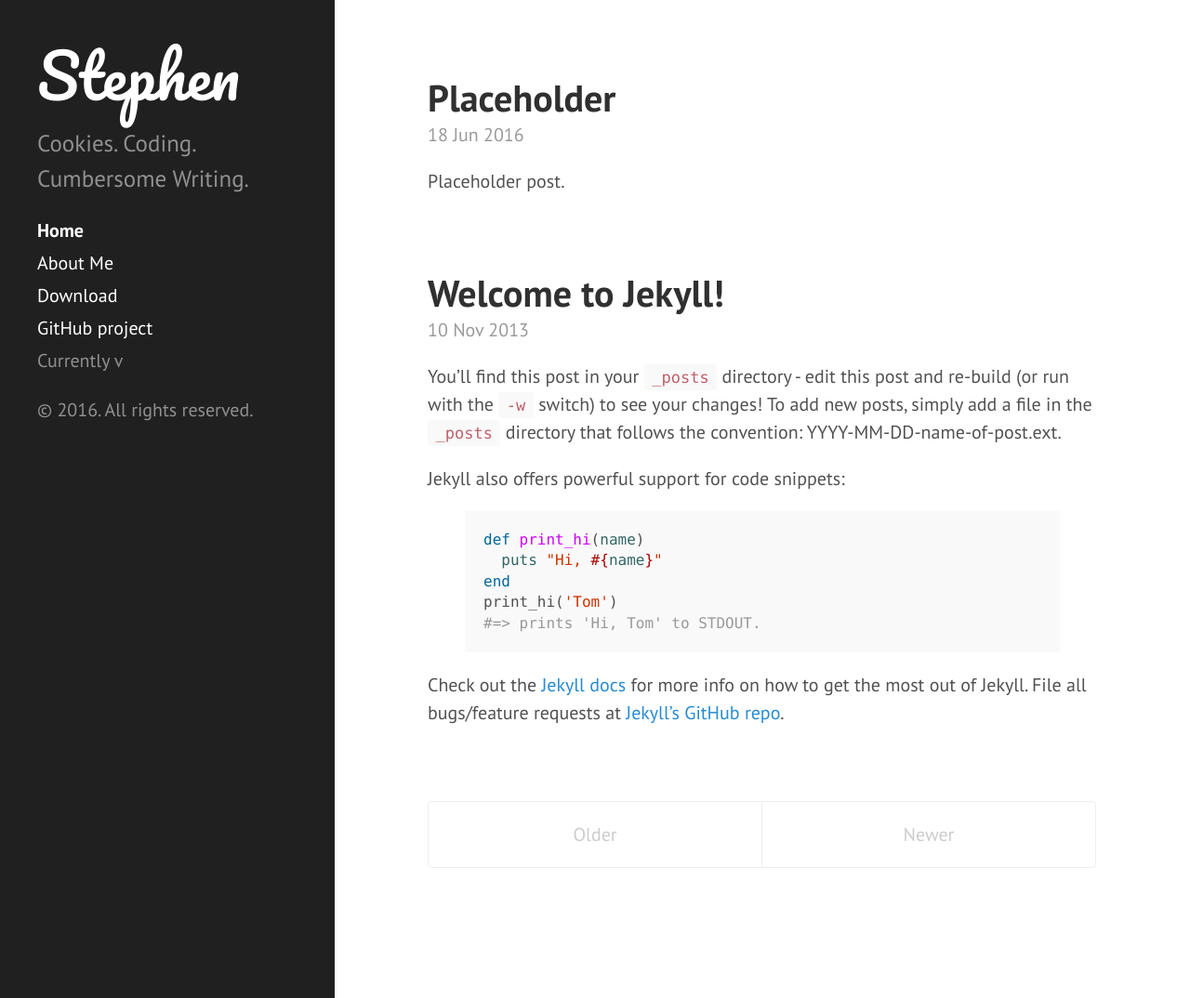
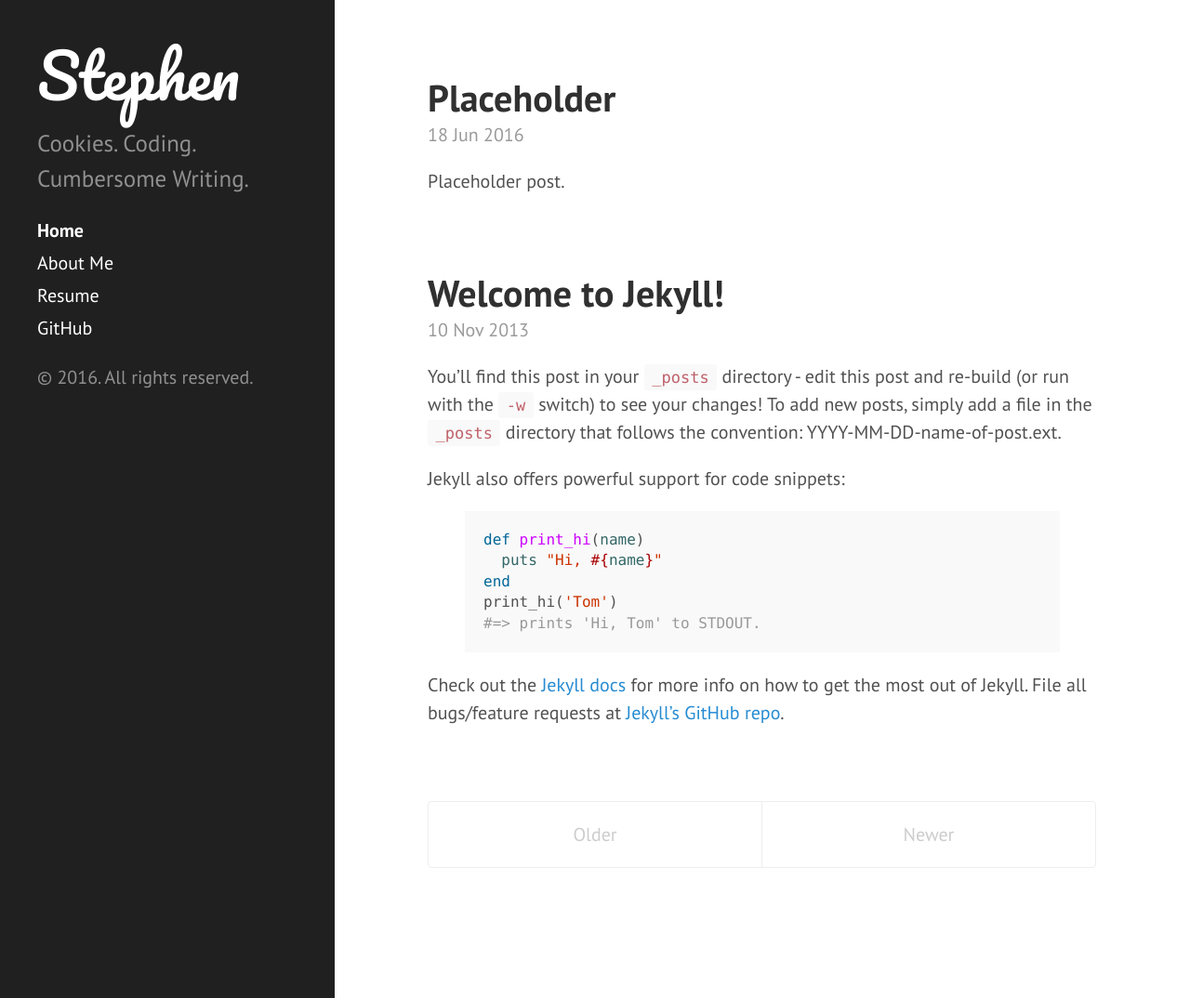
Before and after one commit to stephenmcgruer/stephenmcgruer.github.io, a Jekyll site: the page built from index.html, in a window 1280 px wide and 1074 px high. Shown: the whole window at 93% size. Built offline with Jekyll 4.4.1, drawn with Linux system fonts in a browser that asks for light colours; the list of posts is cut into pages by our own code.

Commit message:
Fix sidebar links
Remove the 'Download' link, add a 'Resume' link, and fix the 'GitHub'
link to point to my GitHub.

```diff
--- a/_config.yml
+++ b/_config.yml
@@ -15,5 +15,8 @@
 url:            'http://stephenmcgruer.com'
 author:         'Stephen McGruer'
 
+github:
+  main:           https://github.com/stephenmcgruer
+
 gems: ['kramdown', 'jekyll-paginate']
 exclude: ['config.ru', 'Gemfile', 'Gemfile.lock', 'vendor', 'Procfile', 'Rakefile']
--- a/_includes/sidebar.html
+++ b/_includes/sidebar.html
@@ -26,9 +26,8 @@
         {% endif %}
       {% endfor %}
 
-      <a class="sidebar-nav-item" href="{{ site.github.repo }}/archive/v{{ site.version }}.zip">Download</a>
-      <a class="sidebar-nav-item" href="{{ site.github.repo }}">GitHub project</a>
-      <span class="sidebar-nav-item">Currently v{{ site.version }}</span>
+      <a class="sidebar-nav-item" href="{{ site.baseUrl }}/resume.pdf">Resume</a>
+      <a class="sidebar-nav-item" href="{{ site.github.main }}">GitHub</a>
     </nav>
 
     <p>&copy; {{ site.time | date: '%Y' }}. All rights reserved.</p>
```
